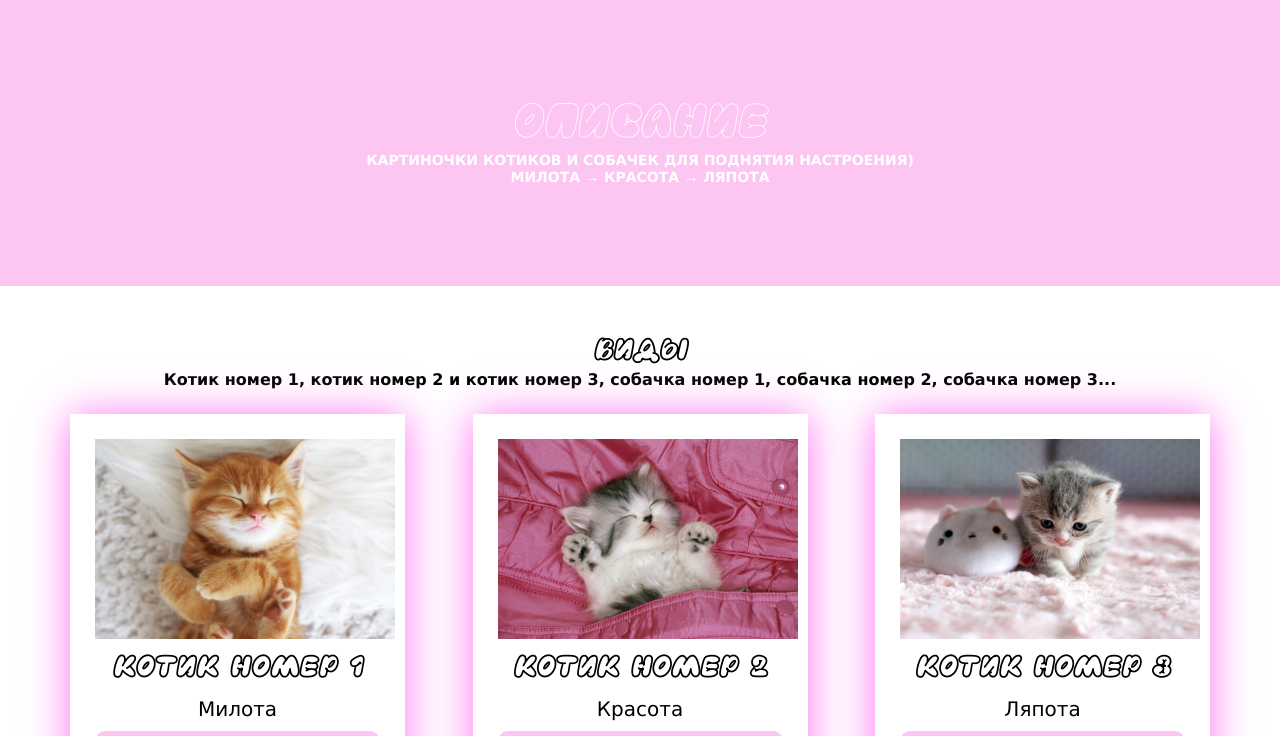
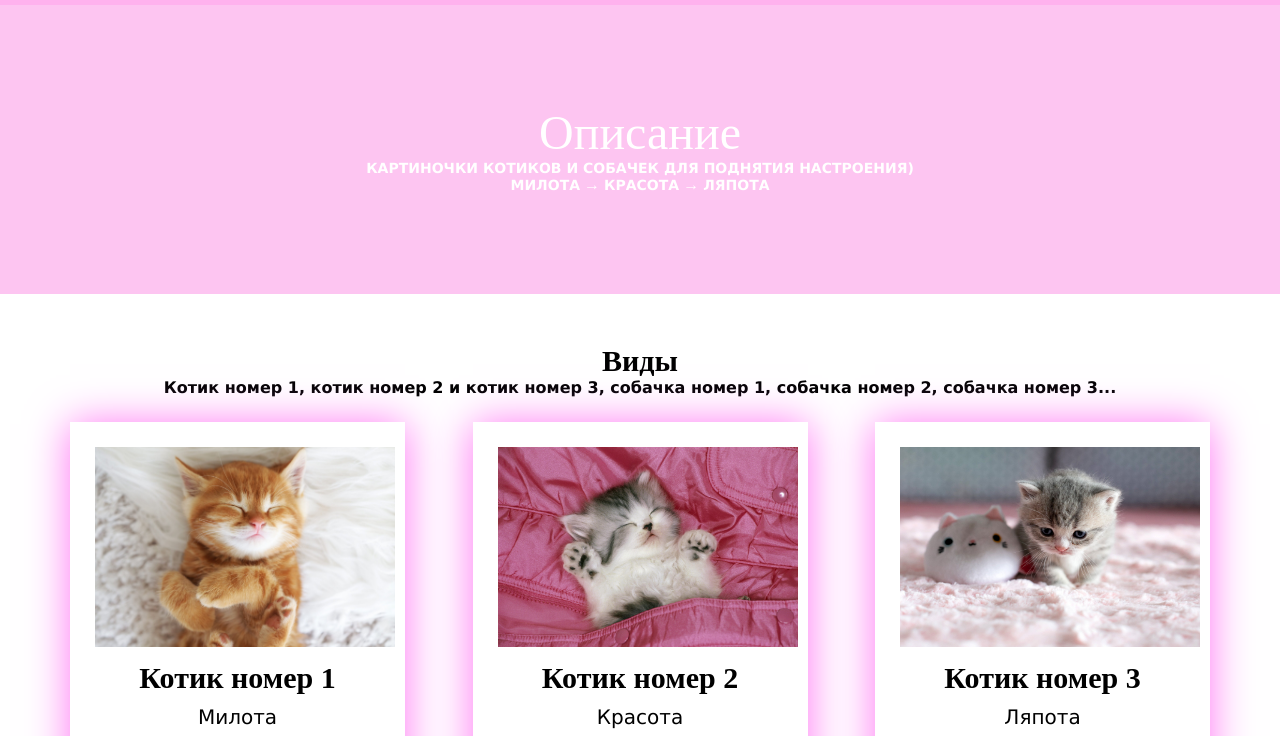
Before and after one commit to AnnaZakharova17/AnnaZakharova17.github.io, a plain HTML site: page index.html in a window 1280 px wide. Shown: the part 146-882 px from the top of the page. Drawn offline with Linux system fonts and the light colour scheme.

Commit message:
Update index.css

```diff
--- a/index.css
+++ b/index.css
@@ -1,6 +1,6 @@
 @font-face {
     font-family:"Buba";
-    src: url(ofont.ru_Buba.ttf);
+    src:../ofont.ru_Buba.ttf;
 }
 
 /* HEADER */
```
